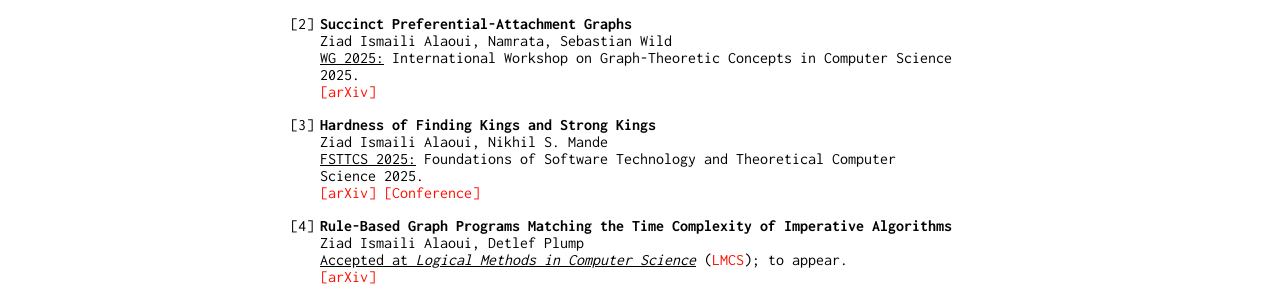
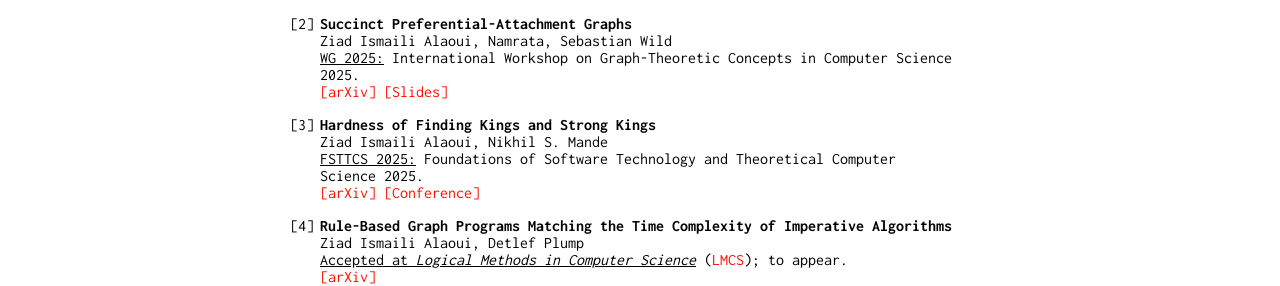
Before and after one commit to ismaili-ziad/me, a Jekyll site: the page built from index.md, in a window 1280 px wide. Shown: the part 1106-1392 px from the top of the page. Built offline with Jekyll 4.4.1, drawn with Linux system fonts in a browser that asks for light colours; our own code applies the rules of GitHub Pages for plain Markdown files.

Commit message:
Update index.md

```diff
--- a/index.md
+++ b/index.md
@@ -38,7 +38,7 @@ Hey! I am Ziad (*he*/*him*), a current doctoral student at the University of Liv
 2. **Succinct Preferential-Attachment Graphs**<br>
    Ziad Ismaili Alaoui, Namrata, Sebastian Wild<br>
    <u>WG 2025:</u> International Workshop on Graph-Theoretic Concepts in Computer Science 2025.<br>
-   [[arXiv]](https://arxiv.org/pdf/2506.21436)
+   [[arXiv]](https://arxiv.org/pdf/2506.21436) [[Slides]](https://www.ziadism.com/slides/Succinct_Preferential_Attachment_Graphs_WG25_Slides.pdf)
 
 3. **Hardness of Finding Kings and Strong Kings**<br>
    Ziad Ismaili Alaoui, Nikhil S. Mande<br>
```
